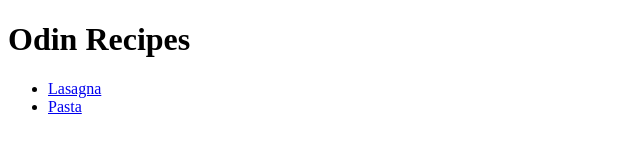
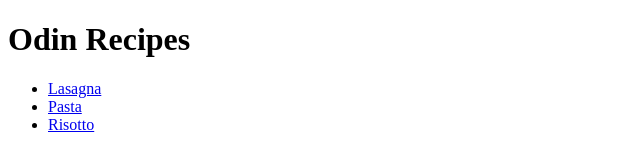
Before and after one commit to CalZooma8071/odin-recipes, a plain HTML site: page index.html in a window 1280 px wide. Shown: the full height of the page, 0-640 px from the left. Drawn offline with Linux system fonts and the light colour scheme.

Commit message:
added risotto recipe

```diff
--- a/index.html
+++ b/index.html
@@ -10,6 +10,6 @@
         <ul>
             <li><a href="recipes/lasagna.html">Lasagna</a></li>
             <li><a href="recipes/pasta.html">Pasta</a></li>
-        </ul>
+            <li><a href="recipes/risotto.html">Risotto</a></li>
 </body>
 </html>
```
